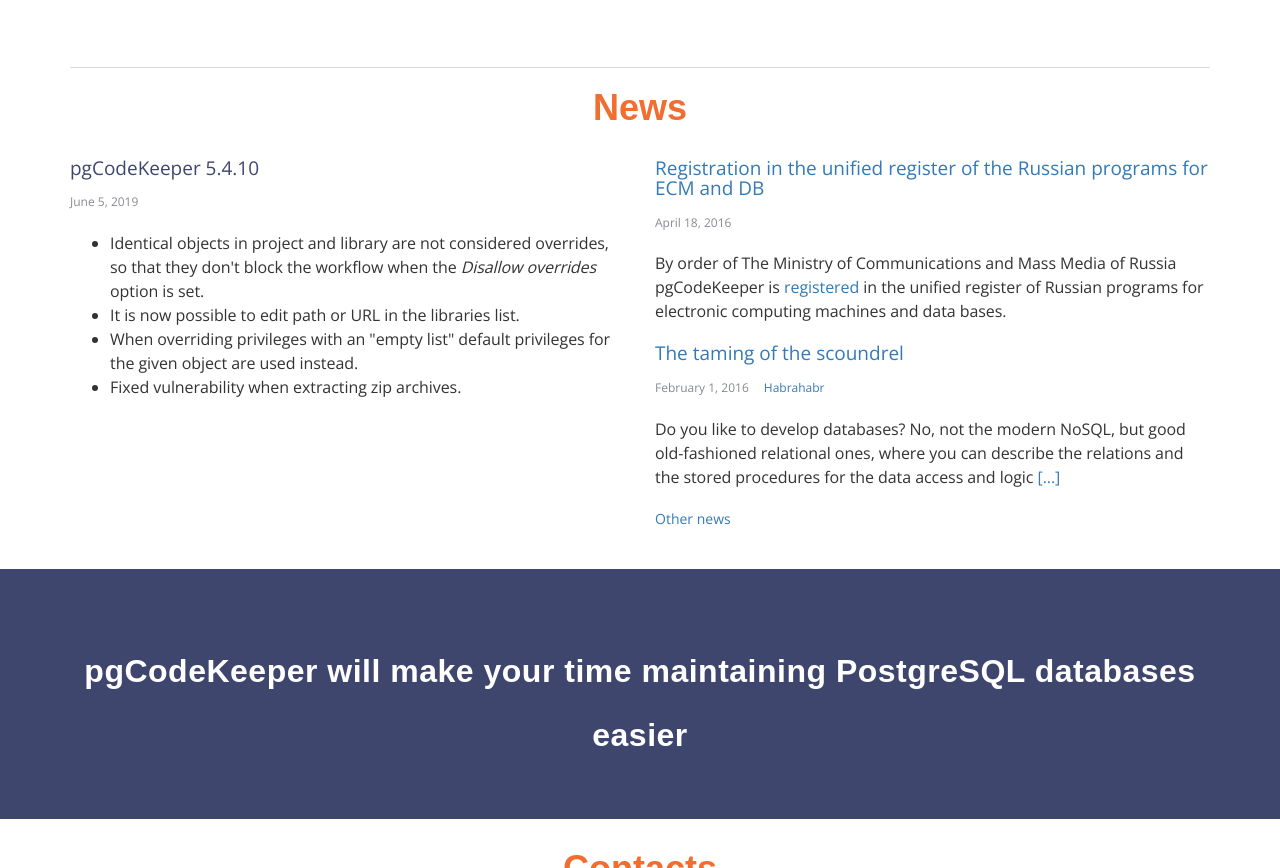
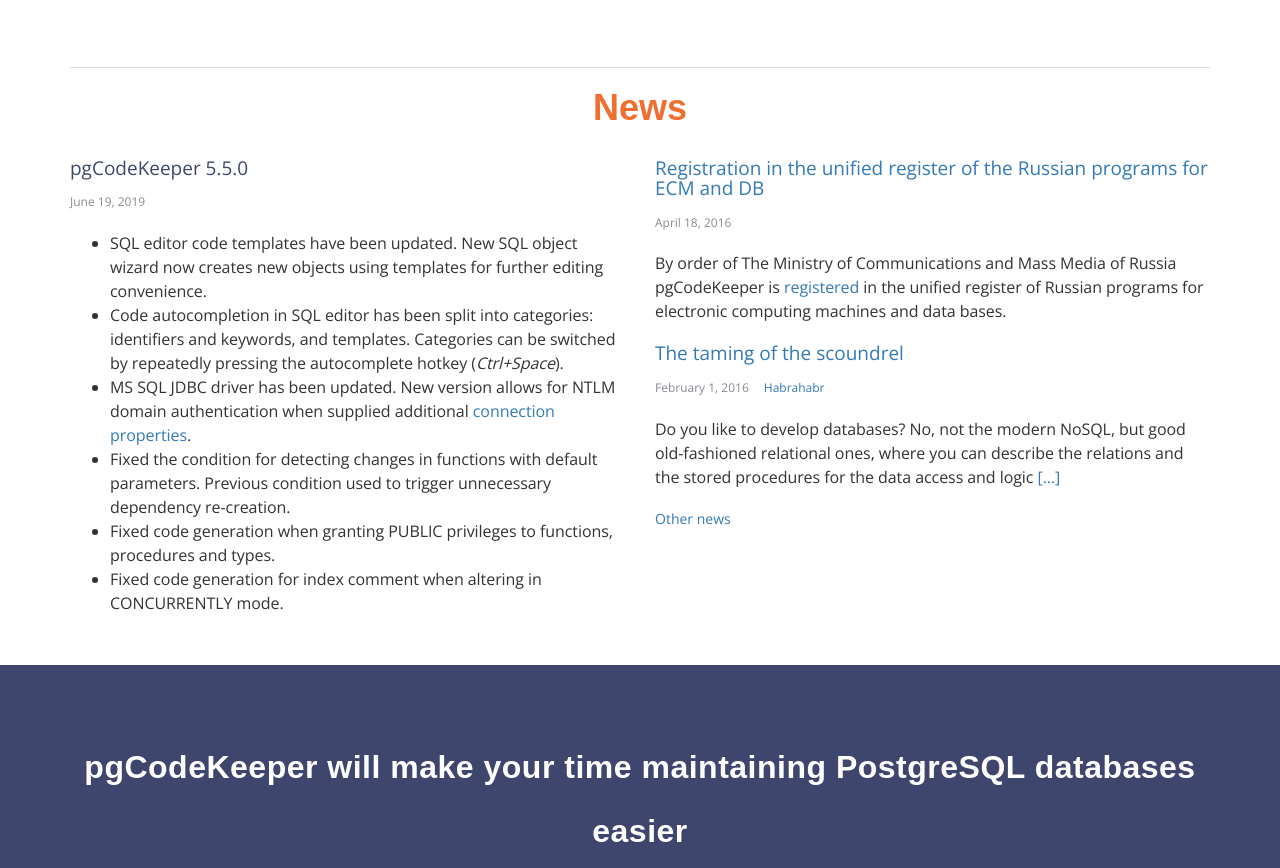
Before and after one commit to pgcodekeeper/pgcodekeeper.github.io, a plain HTML site: page index.html in a window 1280 px wide. Shown: the part 2508-3376 px from the top of the page. Drawn offline with nearby package versions, Linux system fonts and the light colour scheme; a web font is replaced by a local one.

Commit message:
announcement for 5.5.0

```diff
--- a/index.html
+++ b/index.html
@@ -237,13 +237,15 @@
       <div class="row">
 
         <div class="col-sm-6 col-lg-6">
-          <h4 class="anchor" name="pgCodeKeeper-5.4.10" id="pgCodeKeeper-5.4.10">pgCodeKeeper 5.4.10</h4>
-          <p class="date">June 5, 2019</p>
+          <h4 class="anchor" name="pgCodeKeeper-5.5.0" id="pgCodeKeeper-5.5.0">pgCodeKeeper 5.5.0</h4>
+          <p class="date">June 19, 2019</p>
           <ul class="short-article">
-            <li>Identical objects in project and library are not considered overrides, so that they don't block the workflow when the <i>Disallow overrides</i> option is set.</li>
-            <li>It is now possible to edit path or URL in the libraries list.</li>
-            <li>When overriding privileges with an "empty list" default privileges for the given object are used instead.</li>
-            <li>Fixed vulnerability when extracting zip archives.</li>
+            <li>SQL editor code templates have been updated. New SQL object wizard now creates new objects using templates for further editing convenience.</li>
+            <li>Code autocompletion in SQL editor has been split into categories: identifiers and keywords, and templates. Categories can be switched by repeatedly pressing the autocomplete hotkey (<i>Ctrl+Space</i>).</li>
+            <li>MS SQL JDBC driver has been updated. New version allows for NTLM domain authentication when supplied additional <a href='https://github.com/Microsoft/mssql-jdbc/pull/998'>connection properties</a>.</li>
+            <li>Fixed the condition for detecting changes in functions with default parameters. Previous condition used to trigger unnecessary dependency re-creation.</li>
+            <li>Fixed code generation when granting PUBLIC privileges to functions, procedures and types.</li>
+            <li>Fixed code generation for index comment when altering in CONCURRENTLY mode.</li>
           </ul>
         </div>
 
```
Also changed, not shown: _src/app/index.html (+8 -6 lines), _src/app/news.html (+11 -0 lines), news.html (+11 -0 lines).
